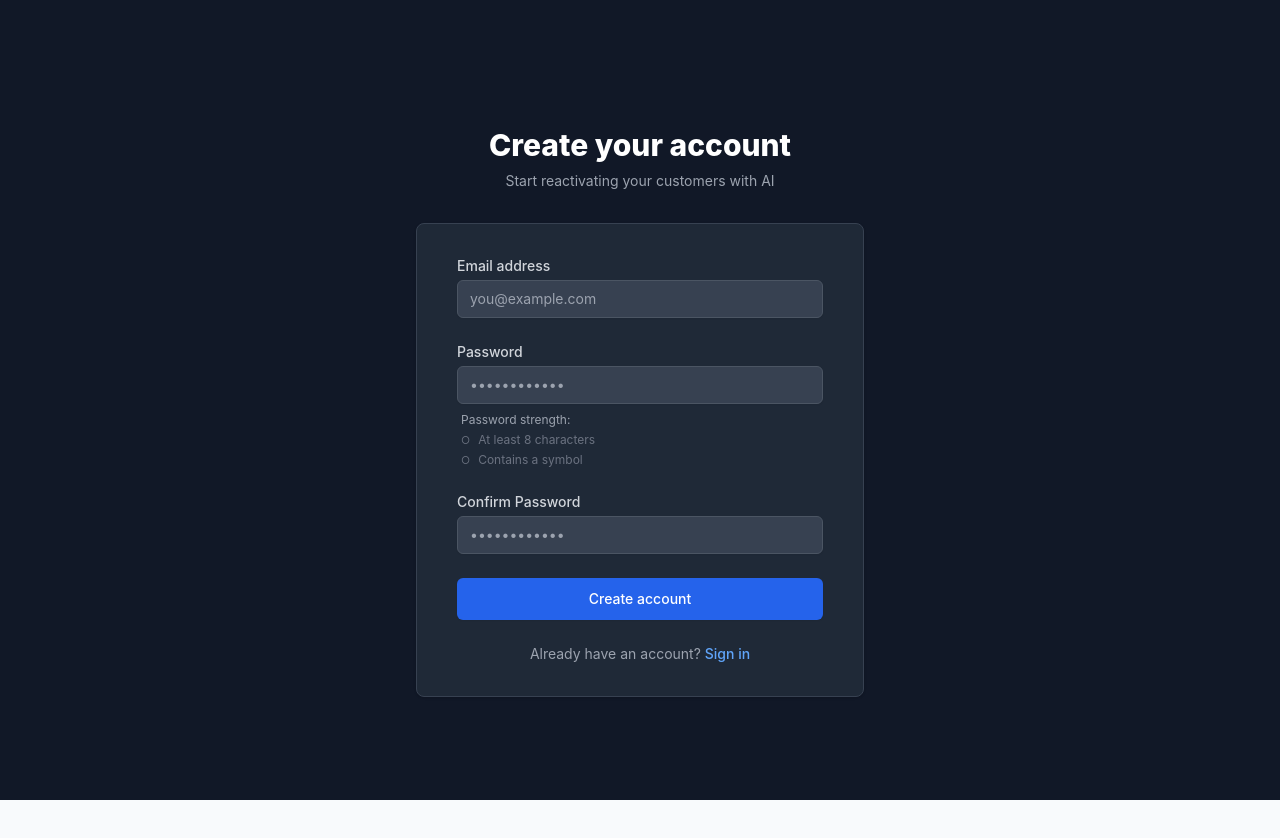
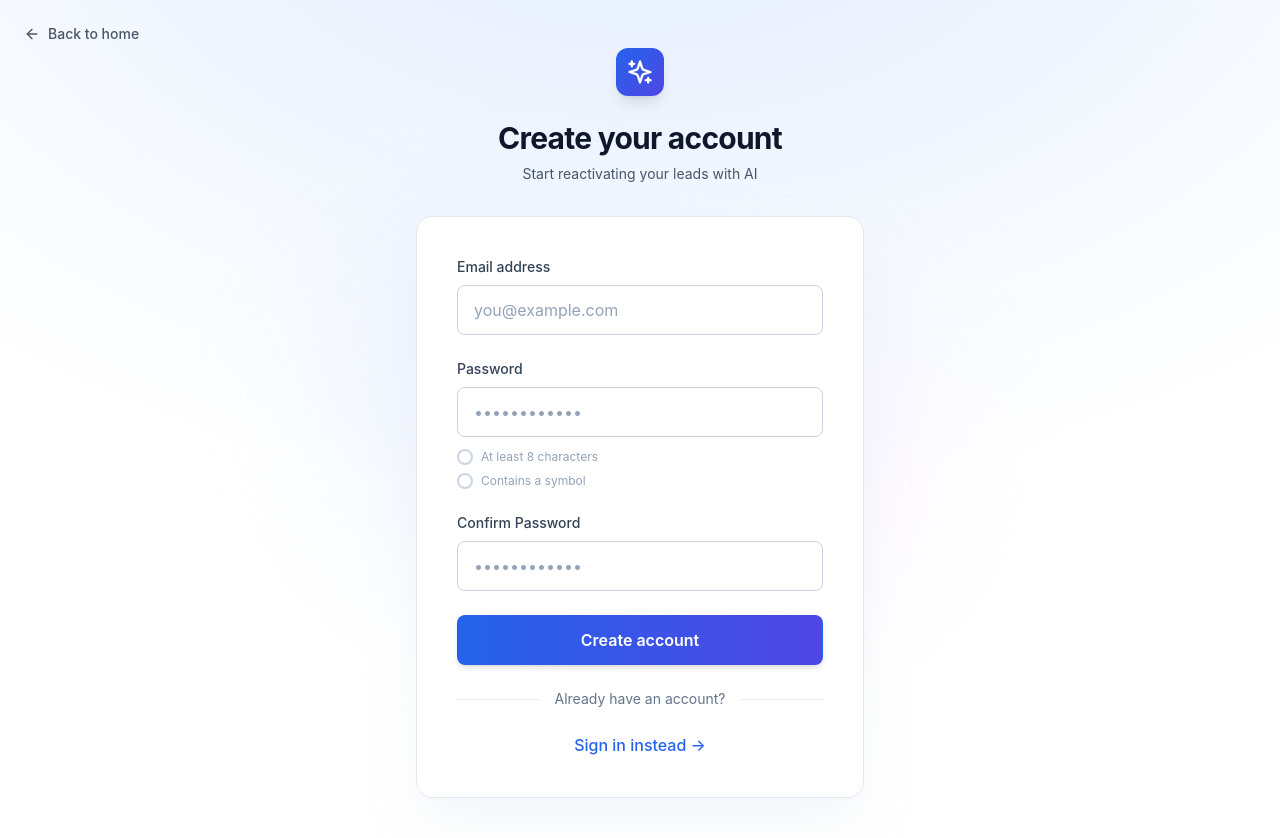
Before and after one commit to aaronab3r/revive-ai, a Next.js app: page /signup in a window 1280 px wide. Shown: the top 838 px of the page. Before the commit the page ends 800 px from the top, so only its background shows below. Built offline with nearby package versions, Linux system fonts and the light colour scheme; no server answers.

Commit message:
Updated UI for Sign In/Up pages

```diff
--- a/app/login/page.tsx
+++ b/app/login/page.tsx
@@ -4,6 +4,7 @@ import { useState } from 'react';
 import { createSupabaseBrowserClient } from '@/lib/supabase/client';
 import { useRouter } from 'next/navigation';
 import Link from 'next/link';
+import { Sparkles, ArrowLeft } from 'lucide-react';
 
 export default function LoginPage() {
   const [email, setEmail] = useState('');
@@ -33,25 +34,50 @@ export default function LoginPage() {
   }
 
   return (
-    <div className="min-h-screen bg-gray-900 flex flex-col justify-center py-12 sm:px-6 lg:px-8">
+    <div className="min-h-screen bg-white relative overflow-hidden">
+      {/* Animated Background */}
+      <div className="absolute inset-0 bg-[radial-gradient(ellipse_80%_80%_at_50%_-20%,rgba(59,130,246,0.15),rgba(255,255,255,0))]" />
+      <div className="absolute -inset-[10px] opacity-30">
+        <div className="absolute top-1/4 left-1/4 w-[400px] h-[400px] bg-gradient-to-r from-blue-100 to-indigo-100 blur-3xl rounded-full animate-blob mix-blend-multiply"></div>
+        <div className="absolute top-1/3 right-1/4 w-[350px] h-[350px] bg-purple-100 blur-3xl rounded-full animate-blob [animation-delay:2s] mix-blend-multiply"></div>
+      </div>
+
+      <div className="relative z-10 flex min-h-screen flex-col justify-center py-12 sm:px-6 lg:px-8">
+        {/* Back to Home Link */}
+        <div className="absolute top-6 left-6">
+          <Link
+            href="/"
+            className="inline-flex items-center gap-2 text-sm font-medium text-slate-600 hover:text-slate-900 transition-colors"
+          >
+            <ArrowLeft className="w-4 h-4" />
+            Back to home
+          </Link>
+        </div>
+
+        {/* Logo & Header */}
         <div className="sm:mx-auto sm:w-full sm:max-w-md">
-        <h2 className="mt-6 text-center text-3xl font-extrabold text-white">
-          Welcome to Revive AI
+          <div className="flex justify-center">
+            <div className="flex h-12 w-12 items-center justify-center rounded-xl bg-gradient-to-br from-blue-600 to-indigo-600 shadow-lg">
+              <Sparkles className="h-7 w-7 text-white" />
+            </div>
+          </div>
+          <h2 className="mt-6 text-center text-3xl font-bold tracking-tight text-slate-900">
+            Welcome back
           </h2>
-        <p className="mt-2 text-center text-sm text-gray-400">
-          Sign in to your account
+          <p className="mt-2 text-center text-sm text-slate-600">
+            Sign in to your Revive AI account
           </p>
         </div>
 
+        {/* Form Card */}
         <div className="mt-8 sm:mx-auto sm:w-full sm:max-w-md">
-        <div className="bg-gray-800 py-8 px-4 shadow sm:rounded-lg sm:px-10 border border-gray-700">
-          {/* Email/Password Form */}
+          <div className="bg-white py-10 px-4 shadow-2xl shadow-slate-200/50 sm:rounded-2xl sm:px-10 border border-slate-200">
             <form onSubmit={handleEmailLogin} className="space-y-6">
               <div>
-              <label htmlFor="email" className="block text-sm font-medium text-gray-300">
+                <label htmlFor="email" className="block text-sm font-medium text-slate-700">
                   Email address
                 </label>
-              <div className="mt-1">
+                <div className="mt-2">
                   <input
                     id="email"
                     name="email"
@@ -60,17 +86,17 @@ export default function LoginPage() {
                     required
                     value={email}
                     onChange={(e) => setEmail(e.target.value)}
-                  className="appearance-none block w-full px-3 py-2 border border-gray-600 rounded-md shadow-sm placeholder-gray-400 focus:outline-none focus:ring-blue-500 focus:border-blue-500 sm:text-sm bg-gray-700 text-white"
+                    className="block w-full rounded-lg border border-slate-300 px-4 py-3 text-slate-900 placeholder-slate-400 focus:border-blue-500 focus:outline-none focus:ring-2 focus:ring-blue-500/20 transition-all"
                     placeholder="you@example.com"
                   />
                 </div>
               </div>
 
               <div>
-              <label htmlFor="password" className="block text-sm font-medium text-gray-300">
+                <label htmlFor="password" className="block text-sm font-medium text-slate-700">
                   Password
                 </label>
-              <div className="mt-1">
+                <div className="mt-2">
                   <input
                     id="password"
                     name="password"
@@ -79,14 +105,14 @@ export default function LoginPage() {
                     required
                     value={password}
                     onChange={(e) => setPassword(e.target.value)}
-                  className="appearance-none block w-full px-3 py-2 border border-gray-600 rounded-md shadow-sm placeholder-gray-400 focus:outline-none focus:ring-blue-500 focus:border-blue-500 sm:text-sm bg-gray-700 text-white"
+                    className="block w-full rounded-lg border border-slate-300 px-4 py-3 text-slate-900 placeholder-slate-400 focus:border-blue-500 focus:outline-none focus:ring-2 focus:ring-blue-500/20 transition-all"
                     placeholder="••••••••••••"
                   />
                 </div>
               </div>
 
               {error && (
-              <div className="text-red-400 text-sm text-center bg-red-900/20 border border-red-800 rounded-md py-2">
+                <div className="rounded-lg bg-red-50 border border-red-200 px-4 py-3 text-sm text-red-700">
                   {error}
                 </div>
               )}
@@ -95,19 +121,33 @@ export default function LoginPage() {
                 <button
                   type="submit"
                   disabled={loading}
-                className="w-full flex justify-center py-2.5 px-4 border border-transparent rounded-md shadow-sm text-sm font-medium text-white bg-blue-600 hover:bg-blue-700 focus:outline-none focus:ring-2 focus:ring-offset-2 focus:ring-blue-500 disabled:opacity-50 transition-colors"
+                  className="w-full flex justify-center py-3 px-4 border border-transparent rounded-lg shadow-md text-base font-semibold text-white bg-gradient-to-r from-blue-600 to-indigo-600 hover:from-blue-700 hover:to-indigo-700 focus:outline-none focus:ring-2 focus:ring-offset-2 focus:ring-blue-500 disabled:opacity-50 transition-all transform hover:scale-[1.02]"
                 >
                   {loading ? 'Signing in...' : 'Sign in'}
                 </button>
               </div>
             </form>
 
-          <p className="mt-6 text-center text-sm text-gray-400">
-            Don't have an account?{' '}
-            <Link href="/signup" className="font-medium text-blue-400 hover:text-blue-300">
-              Sign up
+            <div className="mt-6">
+              <div className="relative">
+                <div className="absolute inset-0 flex items-center">
+                  <div className="w-full border-t border-slate-200" />
+                </div>
+                <div className="relative flex justify-center text-sm">
+                  <span className="bg-white px-4 text-slate-500">New to Revive AI?</span>
+                </div>
+              </div>
+
+              <div className="mt-6 text-center">
+                <Link
+                  href="/signup"
+                  className="font-medium text-blue-600 hover:text-blue-500 transition-colors"
+                >
+                  Create an account →
                 </Link>
-          </p>
+              </div>
+            </div>
+          </div>
         </div>
       </div>
     </div>
--- a/app/signup/page.tsx
+++ b/app/signup/page.tsx
@@ -4,6 +4,7 @@ import { useState } from 'react';
 import { createSupabaseBrowserClient } from '@/lib/supabase/client';
 import { useRouter } from 'next/navigation';
 import Link from 'next/link';
+import { Sparkles, ArrowLeft, Mail, CheckCircle2 } from 'lucide-react';
 
 export default function SignUpPage() {
   const [email, setEmail] = useState('');
@@ -60,23 +61,35 @@ export default function SignUpPage() {
 
   if (success) {
     return (
-      <div className="min-h-screen bg-gray-900 flex flex-col justify-center py-12 sm:px-6 lg:px-8">
+      <div className="min-h-screen bg-white relative overflow-hidden">
+        <div className="absolute inset-0 bg-[radial-gradient(ellipse_80%_80%_at_50%_-20%,rgba(59,130,246,0.15),rgba(255,255,255,0))]" />
+        <div className="absolute -inset-[10px] opacity-30">
+          <div className="absolute top-1/4 left-1/4 w-[400px] h-[400px] bg-gradient-to-r from-blue-100 to-indigo-100 blur-3xl rounded-full animate-blob mix-blend-multiply"></div>
+          <div className="absolute top-1/3 right-1/4 w-[350px] h-[350px] bg-purple-100 blur-3xl rounded-full animate-blob [animation-delay:2s] mix-blend-multiply"></div>
+        </div>
+
+        <div className="relative z-10 flex min-h-screen flex-col justify-center py-12 sm:px-6 lg:px-8">
           <div className="sm:mx-auto sm:w-full sm:max-w-md">
-          <div className="bg-gray-800 py-8 px-4 shadow sm:rounded-lg sm:px-10 border border-gray-700 text-center">
-            <div className="text-green-400 text-5xl mb-4">✉️</div>
-            <h2 className="text-2xl font-bold text-white mb-2">Check your email</h2>
-            <p className="text-gray-400">
-              We've sent you a confirmation link at <span className="text-white font-medium">{email}</span>
+            <div className="bg-white py-10 px-8 shadow-2xl shadow-slate-200/50 sm:rounded-2xl border border-slate-200 text-center">
+              <div className="mx-auto w-16 h-16 bg-gradient-to-br from-green-400 to-emerald-500 rounded-full flex items-center justify-center mb-6">
+                <Mail className="w-8 h-8 text-white" />
+              </div>
+              <h2 className="text-2xl font-bold text-slate-900 mb-3">Check your email</h2>
+              <p className="text-slate-600">
+                We've sent a confirmation link to
               </p>
-            <p className="text-gray-500 text-sm mt-4">
-              Click the link in the email to activate your account.
+              <p className="text-slate-900 font-semibold mt-1 mb-4">{email}</p>
+              <p className="text-sm text-slate-500">
+                Click the link in the email to activate your account and start using Revive AI.
               </p>
               <Link
                 href="/login"
-              className="mt-6 inline-block text-blue-400 hover:text-blue-300"
+                className="mt-8 inline-flex items-center gap-2 text-sm font-medium text-blue-600 hover:text-blue-500 transition-colors"
               >
-              ← Back to login
+                <ArrowLeft className="w-4 h-4" />
+                Back to login
               </Link>
+            </div>
           </div>
         </div>
       </div>
@@ -84,25 +97,50 @@ export default function SignUpPage() {
   }
 
   return (
-    <div className="min-h-screen bg-gray-900 flex flex-col justify-center py-12 sm:px-6 lg:px-8">
+    <div className="min-h-screen bg-white relative overflow-hidden">
+      {/* Animated Background */}
+      <div className="absolute inset-0 bg-[radial-gradient(ellipse_80%_80%_at_50%_-20%,rgba(59,130,246,0.15),rgba(255,255,255,0))]" />
+      <div className="absolute -inset-[10px] opacity-30">
+        <div className="absolute top-1/4 left-1/4 w-[400px] h-[400px] bg-gradient-to-r from-blue-100 to-indigo-100 blur-3xl rounded-full animate-blob mix-blend-multiply"></div>
+        <div className="absolute top-1/3 right-1/4 w-[350px] h-[350px] bg-purple-100 blur-3xl rounded-full animate-blob [animation-delay:2s] mix-blend-multiply"></div>
+      </div>
+
+      <div className="relative z-10 flex min-h-screen flex-col justify-center py-12 sm:px-6 lg:px-8">
+        {/* Back to Home Link */}
+        <div className="absolute top-6 left-6">
+          <Link
+            href="/"
+            className="inline-flex items-center gap-2 text-sm font-medium text-slate-600 hover:text-slate-900 transition-colors"
+          >
+            <ArrowLeft className="w-4 h-4" />
+            Back to home
+          </Link>
+        </div>
+
+        {/* Logo & Header */}
         <div className="sm:mx-auto sm:w-full sm:max-w-md">
-        <h2 className="mt-6 text-center text-3xl font-extrabold text-white">
+          <div className="flex justify-center">
+            <div className="flex h-12 w-12 items-center justify-center rounded-xl bg-gradient-to-br from-blue-600 to-indigo-600 shadow-lg">
+              <Sparkles className="h-7 w-7 text-white" />
+            </div>
+          </div>
+          <h2 className="mt-6 text-center text-3xl font-bold tracking-tight text-slate-900">
             Create your account
           </h2>
-        <p className="mt-2 text-center text-sm text-gray-400">
-          Start reactivating your customers with AI
+          <p className="mt-2 text-center text-sm text-slate-600">
+            Start reactivating your leads with AI
           </p>
         </div>
 
+        {/* Form Card */}
         <div className="mt-8 sm:mx-auto sm:w-full sm:max-w-md">
-        <div className="bg-gray-800 py-8 px-4 shadow sm:rounded-lg sm:px-10 border border-gray-700">
-          {/* Email/Password Form */}
+          <div className="bg-white py-10 px-4 shadow-2xl shadow-slate-200/50 sm:rounded-2xl sm:px-10 border border-slate-200">
             <form onSubmit={handleEmailSignUp} className="space-y-6">
               <div>
-              <label htmlFor="email" className="block text-sm font-medium text-gray-300">
+                <label htmlFor="email" className="block text-sm font-medium text-slate-700">
                   Email address
                 </label>
-              <div className="mt-1">
+                <div className="mt-2">
                   <input
                     id="email"
                     name="email"
@@ -111,17 +149,17 @@ export default function SignUpPage() {
                     required
                     value={email}
                     onChange={(e) => setEmail(e.target.value)}
-                  className="appearance-none block w-full px-3 py-2 border border-gray-600 rounded-md shadow-sm placeholder-gray-400 focus:outline-none focus:ring-blue-500 focus:border-blue-500 sm:text-sm bg-gray-700 text-white"
+                    className="block w-full rounded-lg border border-slate-300 px-4 py-3 text-slate-900 placeholder-slate-400 focus:border-blue-500 focus:outline-none focus:ring-2 focus:ring-blue-500/20 transition-all"
                     placeholder="you@example.com"
                   />
                 </div>
               </div>
 
               <div>
-              <label htmlFor="password" className="block text-sm font-medium text-gray-300">
+                <label htmlFor="password" className="block text-sm font-medium text-slate-700">
                   Password
                 </label>
-              <div className="mt-1">
+                <div className="mt-2">
                   <input
                     id="password"
                     name="password"
@@ -130,18 +168,21 @@ export default function SignUpPage() {
                     required
                     value={password}
                     onChange={(e) => setPassword(e.target.value)}
-                  className="appearance-none block w-full px-3 py-2 border border-gray-600 rounded-md shadow-sm placeholder-gray-400 focus:outline-none focus:ring-blue-500 focus:border-blue-500 sm:text-sm bg-gray-700 text-white"
+                    className="block w-full rounded-lg border border-slate-300 px-4 py-3 text-slate-900 placeholder-slate-400 focus:border-blue-500 focus:outline-none focus:ring-2 focus:ring-blue-500/20 transition-all"
                     placeholder="••••••••••••"
                   />
                 </div>
-              <div className="mt-2 space-y-1 pl-1">
-                <p className="text-xs text-gray-400 mb-1">Password strength:</p>
+                <div className="mt-3 space-y-2">
                   {passwordRequirements.map((req, index) => (
                     <div
                       key={index}
-                    className={`text-xs flex items-center transition-colors duration-200 ${req.met ? 'text-green-400' : 'text-gray-500'}`}
+                      className={`text-xs flex items-center gap-2 transition-colors duration-200 ${req.met ? 'text-green-600' : 'text-slate-400'}`}
                     >
-                    <span className="mr-2 text-[10px]">{req.met ? '●' : '○'}</span>
+                      {req.met ? (
+                        <CheckCircle2 className="w-4 h-4" />
+                      ) : (
+                        <div className="w-4 h-4 rounded-full border-2 border-slate-300" />
+                      )}
                       {req.label}
                     </div>
                   ))}
@@ -149,10 +190,10 @@ export default function SignUpPage() {
               </div>
 
               <div>
-              <label htmlFor="confirmPassword" className="block text-sm font-medium text-gray-300">
+                <label htmlFor="confirmPassword" className="block text-sm font-medium text-slate-700">
                   Confirm Password
                 </label>
-              <div className="mt-1">
+                <div className="mt-2">
                   <input
                     id="confirmPassword"
                     name="confirmPassword"
@@ -161,14 +202,14 @@ export default function SignUpPage() {
                     required
                     value={confirmPassword}
                     onChange={(e) => setConfirmPassword(e.target.value)}
-                  className="appearance-none block w-full px-3 py-2 border border-gray-600 rounded-md shadow-sm placeholder-gray-400 focus:outline-none focus:ring-blue-500 focus:border-blue-500 sm:text-sm bg-gray-700 text-white"
+                    className="block w-full rounded-lg border border-slate-300 px-4 py-3 text-slate-900 placeholder-slate-400 focus:border-blue-500 focus:outline-none focus:ring-2 focus:ring-blue-500/20 transition-all"
                     placeholder="••••••••••••"
                   />
                 </div>
               </div>
 
               {error && (
-              <div className="text-red-400 text-sm text-center bg-red-900/20 border border-red-800 rounded-md py-2">
+                <div className="rounded-lg bg-red-50 border border-red-200 px-4 py-3 text-sm text-red-700">
                   {error}
                 </div>
               )}
@@ -177,19 +218,33 @@ export default function SignUpPage() {
                 <button
                   type="submit"
                   disabled={loading}
-                className="w-full flex justify-center py-2.5 px-4 border border-transparent rounded-md shadow-sm text-sm font-medium text-white bg-blue-600 hover:bg-blue-700 focus:outline-none focus:ring-2 focus:ring-offset-2 focus:ring-blue-500 disabled:opacity-50 transition-colors"
+                  className="w-full flex justify-center py-3 px-4 border border-transparent rounded-lg shadow-md text-base font-semibold text-white bg-gradient-to-r from-blue-600 to-indigo-600 hover:from-blue-700 hover:to-indigo-700 focus:outline-none focus:ring-2 focus:ring-offset-2 focus:ring-blue-500 disabled:opacity-50 transition-all transform hover:scale-[1.02]"
                 >
                   {loading ? 'Creating account...' : 'Create account'}
                 </button>
               </div>
             </form>
 
-          <p className="mt-6 text-center text-sm text-gray-400">
-            Already have an account?{' '}
-            <Link href="/login" className="font-medium text-blue-400 hover:text-blue-300">
-              Sign in
+            <div className="mt-6">
+              <div className="relative">
+                <div className="absolute inset-0 flex items-center">
+                  <div className="w-full border-t border-slate-200" />
+                </div>
+                <div className="relative flex justify-center text-sm">
+                  <span className="bg-white px-4 text-slate-500">Already have an account?</span>
+                </div>
+              </div>
+
+              <div className="mt-6 text-center">
+                <Link
+                  href="/login"
+                  className="font-medium text-blue-600 hover:text-blue-500 transition-colors"
+                >
+                  Sign in instead →
                 </Link>
-          </p>
+              </div>
+            </div>
+          </div>
         </div>
       </div>
     </div>
```
Also changed, not shown: next.config.js (+9 -0 lines). Lines whose indentation alone changed are shown as unchanged.
